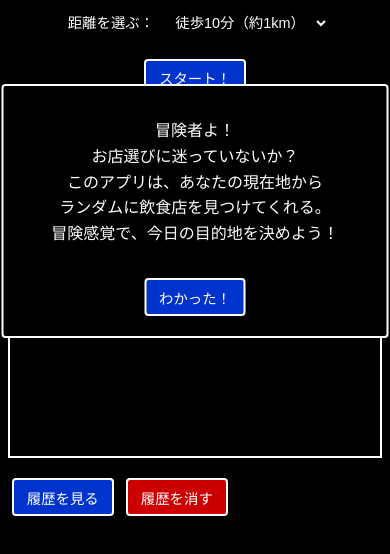
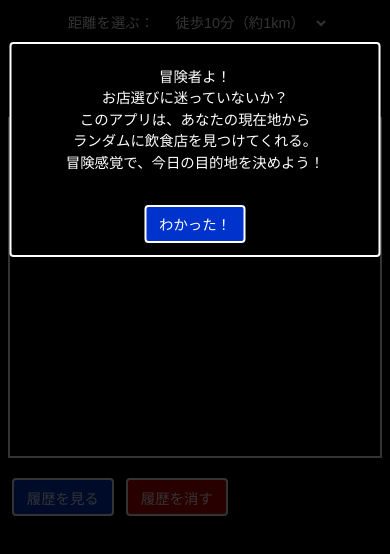
Before and after one commit to masao07-ni/dq-navi, a plain HTML site: page index.html in a window 390 px wide. Drawn offline with nearby package versions, Linux system fonts and the light colour scheme; a web font is replaced by a local one.

Commit message:
スマホように修正

```diff
--- a/index.html
+++ b/index.html
@@ -9,6 +9,7 @@
   <link rel="stylesheet" href="style.css">
 </head>
 <body>
+  <div id="introOverlay" class="intro-overlay"></div>
   <div id="introBox" class="intro-box">
     <p>
       冒険者よ！<br>
--- a/main.js
+++ b/main.js
@@ -162,6 +162,8 @@ const genreList = [
 
 document.getElementById("closeIntroBtn").addEventListener("click", () => {
   document.getElementById("introBox").style.display = "none";
+  document.getElementById("introOverlay").style.display = "none"; // ← これも追加！
 });
 
+
 renderHistory();
--- a/style.css
+++ b/style.css
@@ -117,6 +117,17 @@ body {
     border-radius: 4px;
   }
 
+  .intro-overlay {
+    position: fixed;
+    top: 0;
+    left: 0;
+    width: 100%;
+    height: 100%;
+    background-color: rgba(0, 0, 0, 0.7); /* 半透明の黒幕 */
+    z-index: 1000;
+  }
+
+
   #closeIntroBtn {
     margin-top: 1rem;
   }
@@ -149,4 +160,22 @@ body {
     #historyList {
       font-size: 0.9rem;
     }
+
+    .intro-box {
+      top: 5%;
+      font-size: 0.9rem;
+      padding: 0.5rem;
+      max-width: 90%;
+      line-height: 1.5;
+    }
+
+    #closeIntroBtn {
+      font-size: 0.9rem;
+      padding: 0.4rem 0.8rem;
+    }
+
+    .intro-overlay {
+      /* 念のため明示的に表示 */
+      background-color: rgba(0, 0, 0, 0.8);
+    }
   }
```
